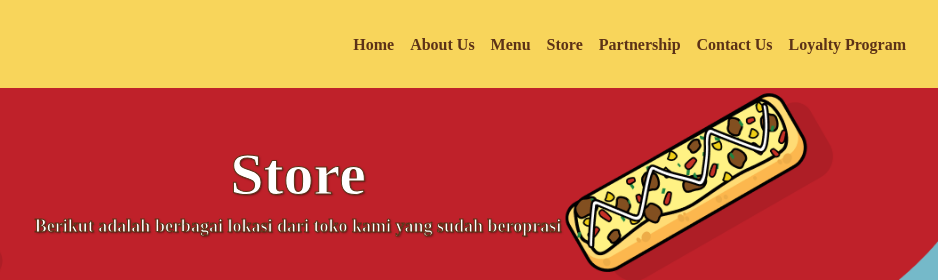
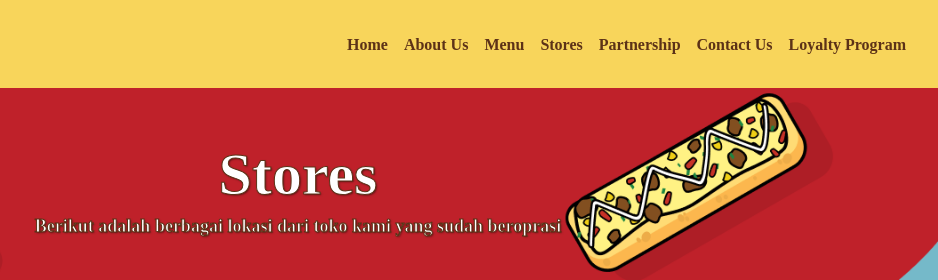
Before and after one commit to Mezzky/eat-pizza, an Astro site: page /store in a window 1280 px wide. Shown: the top 280 px of the page, 342-1280 px from the left. Built offline with nearby package versions, Linux system fonts and the light colour scheme; Astro itself is replaced by a stand-in of ours; grey boxes are pictures that could not be loaded; a web font is replaced by a local one.

Commit message:
Change: Store to Stores

```diff
--- a/src/components/Header.astro
+++ b/src/components/Header.astro
@@ -12,7 +12,7 @@ const navLinks = [
   { name: "Home", href: "/" },
   { name: "About Us", href: "/about" },
   { name: "Menu", href: "/menu" },
-  { name: "Store", href: "/store" },
+  { name: "Stores", href: "/store" },
   { name: "Partnership", href: "/partner" },
   { name: "Contact Us", href: "/contact" },
 ];
--- a/src/pages/store.astro
+++ b/src/pages/store.astro
@@ -37,7 +37,7 @@ const addressStore = [
       <h1
         class="text-3xl text-stroke-1 font-esamanru font-bold text-stroke-dark text-shadow-sm text-white tablet:text-5xl laptop:text-6xl desktop:text-7xl"
       >
-        Store
+        Stores
       </h1>
       <p
         class="text-sm text-center text-stroke-1 font-esamanru font-bold text-stroke-dark text-shadow-sm text-white tablet:px-40 tablet:text-lg desktop:text-2xl"
```
